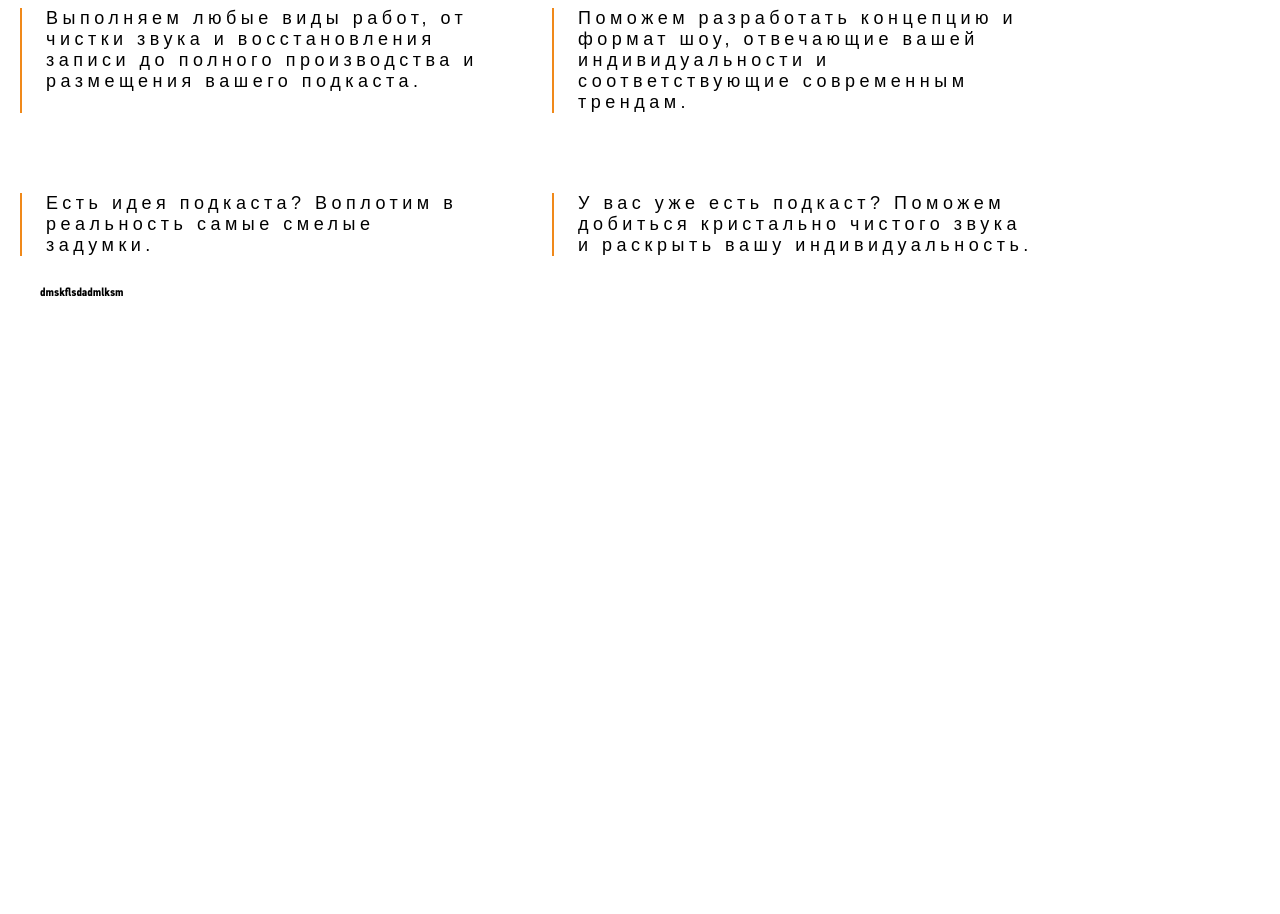
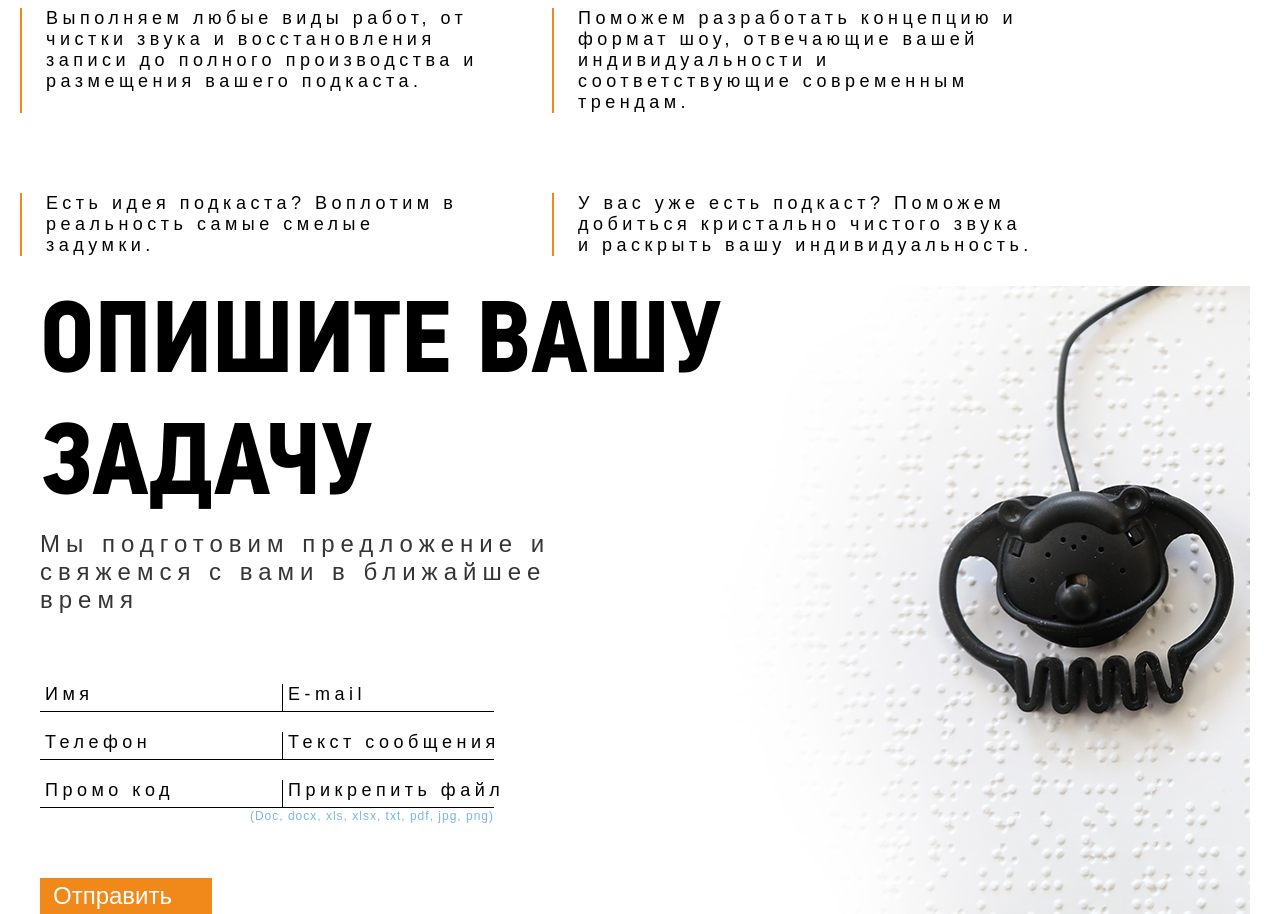
Before and after one commit to sergJess/dialog-expert, a website built with webpack: page index.html in a window 1280 px wide. Shown: the part 1655-2569 px from the top of the page. Before the commit the page ends 1955 px from the top, so only its background shows below. Built offline with nearby package versions, Linux system fonts and the light colour scheme; files whose address does not match are found by name; a web font is replaced by a local one.

Commit message:
feat: add task-form

```diff
--- a/index.html
+++ b/index.html
@@ -71,22 +71,22 @@
       <div class="container-content_wider">
         <div class="services-types">
           <div class="services__type">
-<p class="main-text services__type-text">
+<p class="main-text">
   Выполняем любые виды работ, от чистки звука и восстановления записи до полного производства и размещения вашего подкаста.
 </p>
           </div>
           <div class="services__type">
-            <p class="main-text services__type-text">
+            <p class="main-text">
               Поможем разработать концепцию и формат шоу, отвечающие вашей индивидуальности и соответствующие современным трендам.
             </p>
     </div>
     <div class="services__type">
-      <p class="main-text services__type-text">
+      <p class="main-text">
         Есть идея подкаста? Воплотим в реальность самые смелые задумки.
                  </p>
          </div>
        <div class="services__type">
-        <p class="main-text services__type-text">
+        <p class="main-text">
           У вас уже есть подкаст? Поможем добиться кристально чистого звука и раскрыть вашу индивидуальность.
        </p>
 
@@ -97,8 +97,29 @@
 
     </section>
     <section class="task">
-<div class="container-content">
-  <h3>dmskflsdadmlksm</h3>
+<div class="container-content task-container">
+  <h2 class="section-title">
+    Опишите вашу задачу
+  </h2>
+  <h3 class="section-subtitle task__subtitle">Мы подготовим предложение и свяжемся с вами в ближайшее время</h3>
+  <form action="" class="task-form">
+    <div class="task-form-field-inner">
+<div class="task-form-field">
+<input type="text" value="" class="task-form__input task-form__input_bordered main-text" placeholder="Имя" required>
+<input type="email" value="" class="task-form__input main-text" placeholder="E-mail" required>
+</div>
+<div class="task-form-field">
+  <input type="text" value="" class="task-form__input task-form__input_bordered main-text" placeholder="Телефон" required>
+  <input type="text" value="" class="task-form__input main-text" placeholder="Текст сообщения" required>
+  </div>
+  <div class="task-form-field task-form-field_last">
+    <input type="text" value="" class="task-form__input task-form__input_bordered main-text" placeholder="Промо код" required>
+    <input type="attachment" value="" class="task-form__input main-text" placeholder="Прикрепить файл" required name="attachment">
+    <label class="task-attachment" for="attachment">(Doc, docx, xls, xlsx, txt, pdf, jpg, png)</label>
+    </div>
+  </div>
+<button class="task-form__submit" type="submit">Отправить</button>
+  </form>
 </div>
     </section>
   </div>
--- a/scss/abstracts/_variables.scss
+++ b/scss/abstracts/_variables.scss
@@ -4,4 +4,4 @@ $font-dark: #000000;
 $font-dark-section: #353535;
 $font-light: #ffffff;
 $font-gold: #F0891A;
-$font-sky: #C3DFF3;
+$font-sky: #77B8E6;
--- a/scss/base/_base.scss
+++ b/scss/base/_base.scss
@@ -82,9 +82,11 @@ li {
 }
 
 .section-title{
+  max-width: 70rem;
   font-size: 10.2rem;
   line-height: 12.2rem;
   font-weight: 700;
+  text-transform: uppercase;
 }
 
 .section-subtitle{
@@ -92,6 +94,7 @@ li {
   font-size: 2.4rem;
   line-height: 2.8rem;
   font-weight: 300;
+  letter-spacing: 0.6rem;
 }
 
 .company-title{
@@ -105,6 +108,7 @@ li {
   font-size: 1.8rem;
   line-height: 2.1rem;
   font-weight: 300;
+  letter-spacing: 0.45rem;
 }
 .text_colored{
   color: $font-gold;
--- /dev/null
+++ b/scss/components/_services.scss
@@ -0,0 +1,26 @@
+.services{
+	padding: 2rem 0 0 0;
+}
+.services__title{
+	text-align: right;
+}
+.services__subtitle{
+	text-transform: uppercase;
+	text-align: right;
+	max-width: 80rem;
+}
+.services-subtitle{
+display: flex;
+justify-content: flex-end;
+}
+.services-types{
+	display: grid;
+	grid-template-columns: 47rem 52.1rem;
+	gap: 8rem 5%;
+	margin: 16rem 0 3rem 0;
+}
+.services__type{
+	max-width: 49.1rem;
+	border-left: 2px solid $font-gold;
+	padding: 0 0 0 2.4rem;
+}
--- /dev/null
+++ b/scss/components/_task.scss
@@ -0,0 +1,49 @@
+.task-container{
+	background-image: url(../assets/img/task/task-bg.png);
+	background-repeat: no-repeat;
+	background-position: bottom left;
+}
+.task__subtitle{
+	max-width: 58rem;
+}
+.task-form-field{
+	display: flex;
+	max-width: 45.4rem;
+	margin: 2rem 0;
+	border-bottom: 1px solid $font-dark;
+}
+.task-form__input{
+	display: block;
+	padding: 0 0.5rem 0.6rem 0.5rem;
+}
+.task-form__input::placeholder{
+	color: $font-dark;
+	font-size: 1.8rem;
+	line-height: 2.1rem;
+}
+.task-form__input_bordered{
+	border-right: 1px solid $font-dark;
+}
+.task-form-field_last{
+	position: relative;
+}
+.task-attachment{
+	position: absolute;
+	bottom: -60%;
+	right: 0;
+	font-size: 1.2rem;
+	line-height: 1.44rem;
+	color: $font-sky;
+	letter-spacing: 0.1rem;
+}
+.task-form__submit{
+	background-color: $font-gold;
+	color: $font-light;
+	font-size: 2.4rem;
+	line-height: 2.8rem;
+	padding: 0.4rem 4rem 0.4rem 1.3rem;
+	cursor: pointer;
+}
+.task-form-field-inner{
+	padding: 5rem 0;
+}
--- a/scss/style.scss
+++ b/scss/style.scss
@@ -5,3 +5,4 @@
 @import 'components/logo';
 @import 'components/nav';
 @import 'components/services';
+@import 'components/task';
```
Also changed, not shown: assets/img/header/arrow-down.svg (added), assets/img/task/task-bg.png (added), css/style.css.
